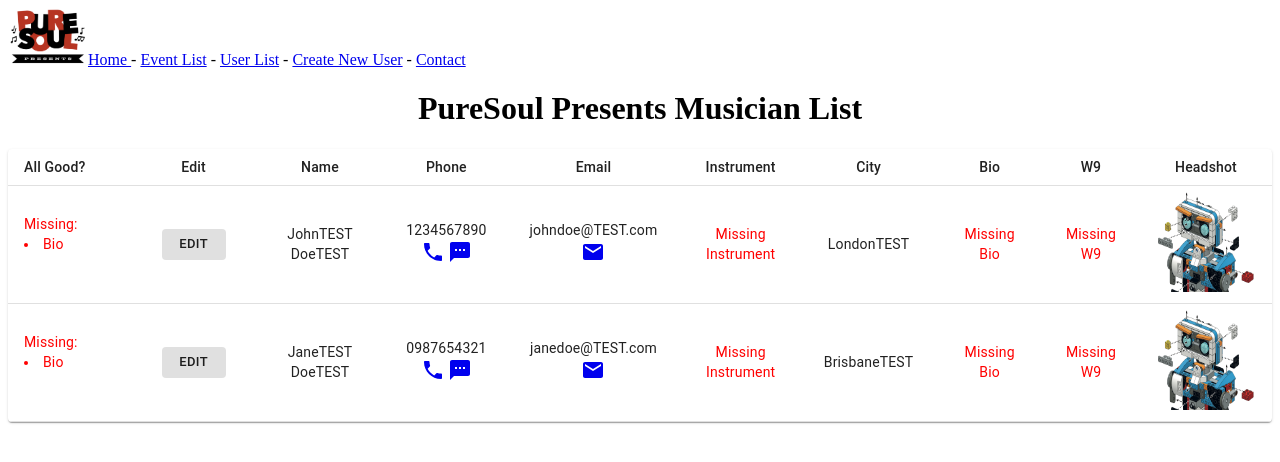
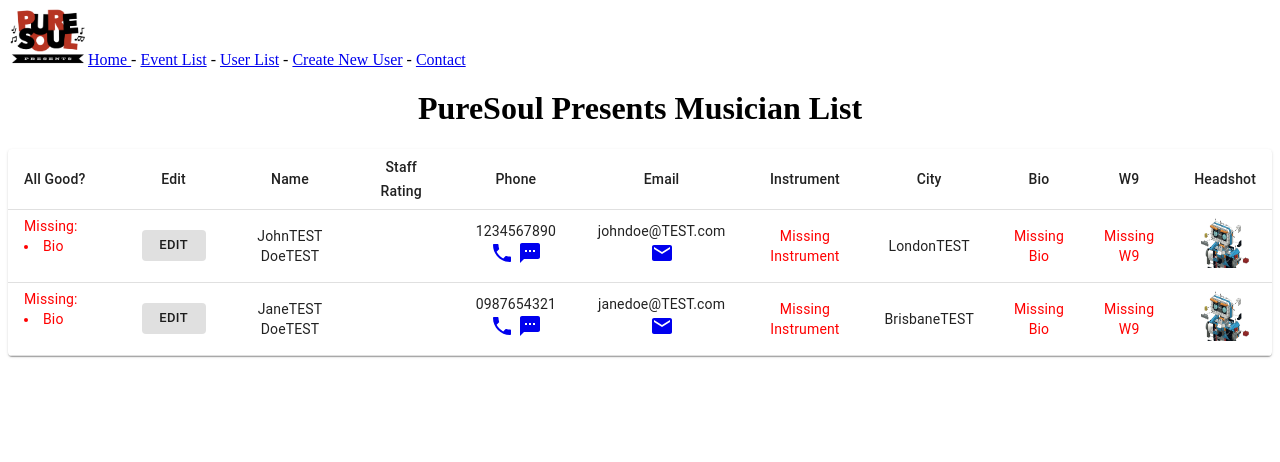
Before and after one commit to elijahsamuels/puresoulpresents-frontend, a React (Create React App) app: page /userlist in a window 1280 px wide. Shown: the top 462 px of the page. Built offline with nearby package versions, Linux system fonts and the light colour scheme; no server answers.

Commit message:
added staff rating column

```diff
--- a/src/pages/EventList.js
+++ b/src/pages/EventList.js
@@ -18,7 +18,7 @@ import TextField from '@mui/material/TextField';
 // import TextsmsIcon from "@mui/icons-material/Textsms";
 // import PhoneIcon from "@mui/icons-material/Phone";
 // import EmailIcon from "@mui/icons-material/Email";
-// import Tooltip from "@mui/material/Tooltip";
+import Tooltip from "@mui/material/Tooltip";
 
 const useStyles = makeStyles({
   // table: {
@@ -66,7 +66,7 @@ function EventList(props) {
 
   const eventDate = (eventData) => {
     let missingItem = "Date";
-    console.log("eventData.event_date:", eventData.event_date)
+    // console.log("eventData.event_date:", eventData.event_date)
     eventData.localItem = new Date(eventData.event_date).toLocaleString('en-US', { weekday: 'short', day: 'numeric', year: 'numeric', month: 'short'});
     return Object.values(eventTernary(eventData, missingItem));
   };
@@ -93,7 +93,7 @@ function EventList(props) {
 
     if (musicianCount < eventData.band_size) {
 
-      return <font color="red">{musicianCount}<br />(Need {eventData.band_size})</font>;
+      return <font color="red">{musicianCount}<br />(Need {eventData.band_size - musicianCount})</font>;
     } else {
       return <font color="green">{eventData.band_size}<br />Complete</font>;
     }
@@ -134,6 +134,19 @@ function EventList(props) {
     // } else  {
     //   return <font color="red">Not Selected</font>;
     // }
+  }
+
+  const eventMusicians = (eventData) => {
+    let musicians = [];
+
+    for (let i = 1; i < parseInt(eventData.band_size)+1; i++) {
+      // console.log(eventData.musician_[i])
+      // musicians.push(eventData.musician_+i)
+    }
+    // eventData.users.length
+    // eventData.band_size
+
+    return musicians
   }
 
   const missingData = (eventData) => {
@@ -289,14 +302,6 @@ function EventList(props) {
                 align="center"
                 width="10%">
                 Location
-                {/* <div>
-                  <input
-                    type="text"
-                    placeholder="Location filter..."
-                    className="form-control"
-                    onChange={(e) => {setSearchLocationText(e.target.value)}}
-                    />
-                </div> */}
                 <div>
                   <TextField
                     label="Filter"
@@ -314,14 +319,6 @@ function EventList(props) {
                 align="center"
                 width="10%">
                 Type
-                {/* <div>
-                  <input
-                    type="text"
-                    placeholder="Event Type filter..."
-                    className="form-control"
-                    onChange={(e) => {setSearchEventType(e.target.value)}}
-                    />
-                </div> */}
                 <div>
                   <TextField
                     label="Filter"
@@ -349,22 +346,14 @@ function EventList(props) {
                 Band Size
               </TableCell>
 
+              {/* <Tooltip title={"Fix this later"} placement="top"> */}
               <TableCell
                 key={"event_primary_contact"}
                 id={"event_primary_contact"}
                 align="center"
                 width="10%">
                 {/* <Tooltip title={eventPrimaryContactTooltip(event)}> */}
-                {/* <Tooltip title={"Fix this later"}> */}
                   Primary Contact
-                  {/* <div>
-                    <input
-                      type="text"
-                      placeholder="Contact filter..."
-                      className="form-control"
-                      onChange={(e) => {setSearchContactText(e.target.value)}}
-                      />
-                  </div> */}
                   <div>
                   <TextField
                     label="Filter"
@@ -374,16 +363,12 @@ function EventList(props) {
                     onChange={(e) => {setSearchContactText(e.target.value)}}
                   />
                 </div>
-
-                {/* </Tooltip> */}
               </TableCell>
-
+              {/* </Tooltip> */}
             </TableRow>
           </TableHead>
 
           <TableBody key={"table_body"} id={"table_body"}>
-            {/* {console.log("props: ", props.events)} */}
-            {console.log(props.events.event_date)}
             {props.events
               // Location Filter
               .filter(val => {
@@ -417,7 +402,6 @@ function EventList(props) {
               // Date Filter
               .filter(val => {
                 if (searchDate === "") {
-                  console.log(val.event_type === "")
                   return val;
                 } else if (new Date(val.event_date).toLocaleString('en-US', { weekday: 'short', day: 'numeric', year: 'numeric', month: 'short'}).toLowerCase().includes(searchDate.toLowerCase())) {
                   return val;
@@ -485,9 +469,9 @@ function EventList(props) {
                   id={"event_" + event.id + "_band_size"}
                   key={"event_" + event.id + "_band_size"}
                 >
-                  {/* <Tooltip title={eventBioTooltip(event)}> */}
+                  <Tooltip title={eventMusicians(event)}>
                     <span>{eventBandSize(event)}</span>
-                  {/* </Tooltip> */}
+                  </Tooltip>
                 </TableCell>
 
                 <TableCell
@@ -511,7 +495,7 @@ function EventList(props) {
 }
 
 const mapStateToProps = (state) => {
-  // console.log("state.events.events: ",state.events.events);
+  console.log("state.events.events: ",state.events.events);
   return {
     loading: state.loading,
     events: state.events.events,
--- a/src/pages/UserList.js
+++ b/src/pages/UserList.js
@@ -68,6 +68,19 @@ function UserList(props) {
     let missingItem = "Name";
     userData.localItem = userData.first_name + " " + userData.last_name;
     return Object.values(userTernary(userData, missingItem));
+  };
+
+  const userStaffRating = (userData) => {
+
+
+    if (userData.user_staff_rating === "1"){
+      return <font color="green"> {userData.user_staff_rating} </font>
+    } else if (userData.user_staff_rating > 1){
+      return <font color="red"> {userData.user_staff_rating} </font>
+    }
+    // let missingItem = "Staff Rating";
+    // userData.localItem = userData.first_name + " " + userData.last_name;
+    // return Object.values(userTernary(userData, missingItem));
   };
 
   const userPhone = (userData) => {
@@ -172,9 +185,9 @@ function UserList(props) {
 
     if (userData.photo) {
       // userData.localItem = userData.photo;
-      return <img src={`${userData.photo}`} alt="User" height="100" width="100" />
+      return <img src={`${userData.photo}`} alt="User" height="50" width="50" />
     } else {
-      return <img src={userSamplePhoto} alt="Default" height="100" width="100" />;
+      return <img src={userSamplePhoto} alt="Default" height="50" width="50" />;
     }
   };
 
@@ -345,13 +358,12 @@ function UserList(props) {
                 </TableCell>
                : "" }
 
-              <TableCell
-                key={"firstname"}
-                id={"firstname"}
-                align="center"
-                width="10%"
-              >
+              <TableCell key={"firstname"} id={"firstname"} align="center" width="10%">
                 Name
+              </TableCell>
+
+              <TableCell key={"user_staff_rating"} id={"user_staff_rating"} align="center" width="10%">
+                  Staff Rating
               </TableCell>
               <TableCell key={"phone"} id={"phone"} align="center" width="10%">
                 Phone
@@ -359,12 +371,7 @@ function UserList(props) {
               <TableCell key={"email"} id={"email"} align="center" width="10%">
                 Email
               </TableCell>
-              <TableCell
-                key={"instrument"}
-                id={"instrument"}
-                align="center"
-                width="10%"
-              >
+              <TableCell key={"instrument"} id={"instrument"} align="center" width="10%">
                 Instrument
               </TableCell>
               <TableCell key={"city"} id={"city"} align="center" width="10%">
@@ -413,6 +420,13 @@ function UserList(props) {
                   key={"user_" + user.id + "_name"}
                 >
                   {userName(user)}
+                </TableCell>
+                <TableCell
+                  align="center"
+                  id={"user_" + user.id + "_staff_rating"}
+                  key={"user_" + user.id + "_staff_rating"}
+                >
+                  {userStaffRating(user)}
                 </TableCell>
                 <TableCell
                   align="center"
@@ -480,7 +494,7 @@ function UserList(props) {
 }
 
 const mapStateToProps = (state) => {
-  // console.log("state: ",state);
+  console.log("state.users: ",state.users);
   return {
     loading: state.loading,
     users: state.users,
```
